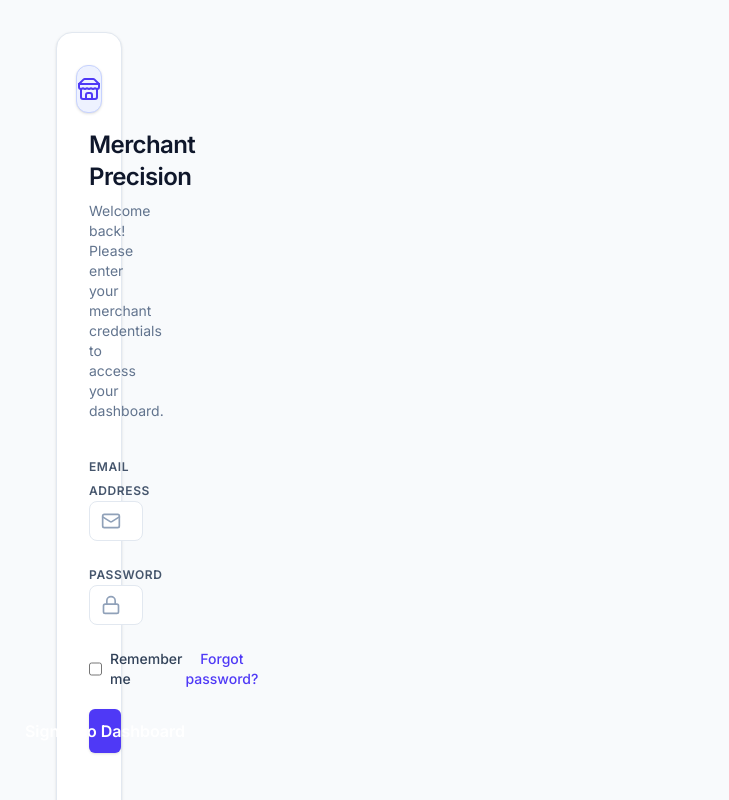
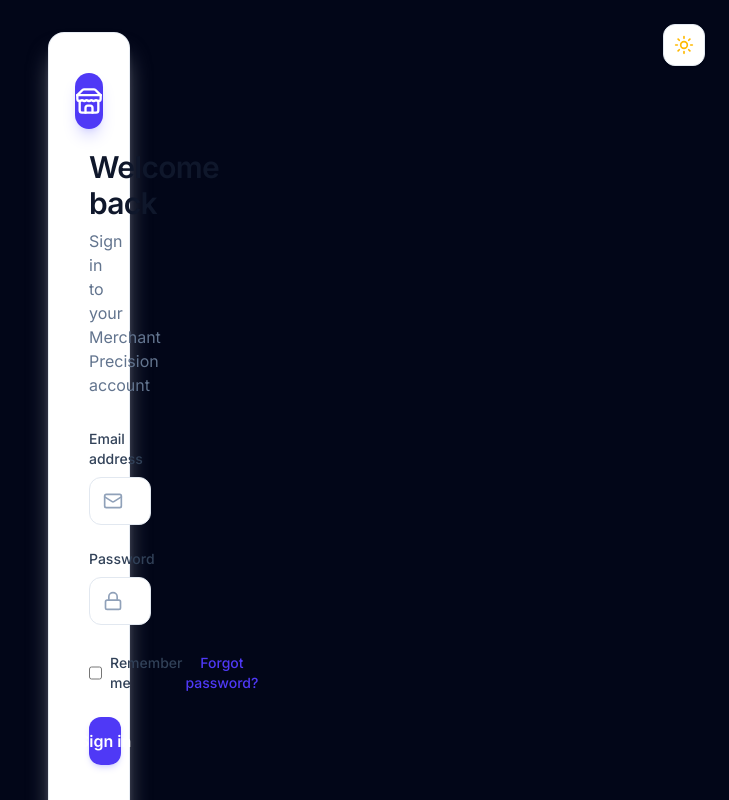
Before and after one commit to nabil404/tiny-threads, a React (Vite) app in the folder apps/admin-web/: page / in a window 1280 px wide. Shown: the top 800 px of the page, without its empty margins (551-1280 px from the left). Built offline with nearby package versions, Linux system fonts and the light colour scheme.

Commit message:
fix(admin-web): apply root theme state to login page and expand form layout spacing

```diff
--- a/apps/admin-web/src/App.tsx
+++ b/apps/admin-web/src/App.tsx
@@ -13,21 +13,28 @@
 } from './components/ui/card';
 import { Badge } from './components/ui/badge';
 import { ErrorCode } from '@tiny-threads/shared';
-import { ShieldAlert, Store, Moon, Sun, Layers, LogOut, User as UserIcon } from 'lucide-react';
+import {
+  ShieldAlert,
+  Store,
+  Moon,
+  Sun,
+  Layers,
+  LogOut,
+  User as UserIcon,
+} from 'lucide-react';
 
 export default function App() {
   const dispatch = useAppDispatch();
   const { tenantId, tenantName, theme } = useAppSelector(selectApp);
   const { isAuthenticated, user } = useAppSelector(selectAuth);
 
-  if (!isAuthenticated) {
-    return <LoginPage />;
-  }
-
   return (
     <div
       className={`min-h-screen ${theme === 'dark' ? 'dark bg-slate-950 text-slate-50' : 'bg-slate-50 text-slate-900'} transition-colors duration-200`}
     >
+      {!isAuthenticated ? (
+        <LoginPage />
+      ) : (
         <div className="container mx-auto max-w-4xl p-8">
           <header className="flex items-center justify-between pb-8 border-b border-slate-200 dark:border-slate-800">
             <div className="flex items-center gap-3">
@@ -79,7 +86,8 @@
                   <span>Authenticated Merchant Session</span>
                 </CardTitle>
                 <CardDescription>
-                React 19 + Redux Toolkit + Tailwind CSS v4 + Stitch Login Flow Verified
+                  React 19 + Redux Toolkit + Tailwind CSS v4 + Stitch Login Flow
+                  Verified
                 </CardDescription>
               </CardHeader>
               <CardContent className="space-y-4">
@@ -88,8 +96,12 @@
                     <span className="text-xs font-semibold uppercase text-slate-500 flex items-center gap-1.5 mb-1">
                       <UserIcon className="h-3.5 w-3.5" /> Logged In User
                     </span>
-                  <p className="text-base font-medium">{user?.name} ({user?.email})</p>
-                  <p className="text-xs text-slate-500 mt-0.5">Role: {user?.role}</p>
+                    <p className="text-base font-medium">
+                      {user?.name} ({user?.email})
+                    </p>
+                    <p className="text-xs text-slate-500 mt-0.5">
+                      Role: {user?.role}
+                    </p>
                   </div>
                   <div className="p-4 rounded-lg bg-slate-100 dark:bg-slate-900 border border-slate-200 dark:border-slate-800">
                     <span className="text-xs font-semibold uppercase text-slate-500">
@@ -103,9 +115,7 @@
                 </div>
               </CardContent>
               <CardFooter className="gap-3">
-              <Button onClick={() => dispatch(logout())}>
-                Sign Out
-              </Button>
+                <Button onClick={() => dispatch(logout())}>Sign Out</Button>
                 <Button
                   variant="secondary"
                   onClick={() => dispatch(toggleTheme())}
@@ -116,6 +126,7 @@
             </Card>
           </main>
         </div>
+      )}
     </div>
   );
 }
--- a/apps/admin-web/src/components/auth/AuthCard.tsx
+++ b/apps/admin-web/src/components/auth/AuthCard.tsx
@@ -1,15 +1,38 @@
-import * as React from 'react';
+import { Sun, Moon } from 'lucide-react';
 
 export interface AuthCardProps {
   children: React.ReactNode;
   className?: string;
+  theme?: 'light' | 'dark';
+  onToggleTheme?: () => void;
 }
 
-export function AuthCard({ children, className = '' }: AuthCardProps) {
+export function AuthCard({
+  children,
+  className = '',
+  theme,
+  onToggleTheme,
+}: AuthCardProps) {
   return (
-    <div className="min-h-screen flex items-center justify-center bg-slate-50 dark:bg-slate-950 p-4 md:p-8 font-sans">
+    <div className="min-h-screen flex flex-col items-center justify-center p-4 md:p-8 font-sans relative">
+      {onToggleTheme && (
+        <div className="absolute top-6 right-6">
+          <button
+            type="button"
+            onClick={onToggleTheme}
+            className="p-2.5 rounded-xl border border-slate-200 dark:border-slate-800 bg-white dark:bg-slate-900 text-slate-600 dark:text-slate-300 hover:bg-slate-100 dark:hover:bg-slate-800 transition-colors shadow-sm"
+            aria-label="Toggle theme"
+          >
+            {theme === 'dark' ? (
+              <Sun className="h-5 w-5 text-amber-400" />
+            ) : (
+              <Moon className="h-5 w-5 text-slate-700" />
+            )}
+          </button>
+        </div>
+      )}
       <div
-        className={`w-full max-w-md bg-white dark:bg-slate-900 border border-slate-200 dark:border-slate-800 rounded-2xl p-6 md:p-8 shadow-sm ${className}`}
+        className={`w-full max-w-md bg-white dark:bg-slate-900 border border-slate-200/80 dark:border-slate-800/80 rounded-2xl p-8 md:p-10 shadow-xl shadow-slate-200/50 dark:shadow-none ${className}`}
       >
         {children}
       </div>
--- a/apps/admin-web/src/components/auth/AuthHeader.tsx
+++ b/apps/admin-web/src/components/auth/AuthHeader.tsx
@@ -6,20 +6,20 @@
 }
 
 export function AuthHeader({
-  title = 'Merchant Precision',
-  subtitle = 'Welcome back! Please enter your merchant credentials to access your dashboard.',
+  title = 'Welcome back',
+  subtitle = 'Sign in to your Merchant Precision account',
 }: AuthHeaderProps) {
   return (
     <div className="text-center mb-8">
-      <div className="flex justify-center mb-4">
-        <div className="h-12 w-12 rounded-xl bg-indigo-50 dark:bg-indigo-950/60 border border-indigo-200 dark:border-indigo-800 flex items-center justify-center text-indigo-600 dark:text-indigo-400 shadow-sm">
-          <Store className="h-6 w-6" />
+      <div className="flex justify-center mb-5">
+        <div className="h-14 w-14 rounded-2xl bg-indigo-600 text-white flex items-center justify-center shadow-lg shadow-indigo-500/25">
+          <Store className="h-7 w-7" />
         </div>
       </div>
-      <h1 className="text-2xl font-bold tracking-tight text-slate-900 dark:text-slate-100 font-sans">
+      <h1 className="text-2xl md:text-3xl font-bold tracking-tight text-slate-900 dark:text-slate-100 font-sans">
         {title}
       </h1>
-      <p className="text-sm text-slate-500 dark:text-slate-400 mt-2 max-w-xs mx-auto">
+      <p className="text-sm md:text-base text-slate-500 dark:text-slate-400 mt-2">
         {subtitle}
       </p>
     </div>
--- a/apps/admin-web/src/components/auth/LoginForm.tsx
+++ b/apps/admin-web/src/components/auth/LoginForm.tsx
@@ -6,7 +6,11 @@
 import { Button } from '../ui/button';
 
 export interface LoginFormProps {
-  onSubmit: (values: { email: string; password: string; rememberMe: boolean }) => void;
+  onSubmit: (values: {
+    email: string;
+    password: string;
+    rememberMe: boolean;
+  }) => void;
   isLoading?: boolean;
   error?: string | null;
   initialEmail?: string;
@@ -23,7 +27,9 @@
   const [email, setEmail] = React.useState(initialEmail);
   const [password, setPassword] = React.useState('');
   const [rememberMe, setRememberMe] = React.useState(false);
-  const [validationError, setValidationError] = React.useState<string | null>(null);
+  const [validationError, setValidationError] = React.useState<string | null>(
+    null,
+  );
 
   React.useEffect(() => {
     if (initialEmail) setEmail(initialEmail);
@@ -46,25 +52,25 @@
   const displayedError = validationError || error;
 
   return (
-    <form onSubmit={handleSubmit} className="space-y-5">
+    <form onSubmit={handleSubmit} className="space-y-6">
       {displayedError && (
-        <div className="p-3.5 rounded-lg bg-red-50 dark:bg-red-950/50 border border-red-200 dark:border-red-800 text-red-700 dark:text-red-300 text-sm flex items-start gap-2.5">
+        <div className="p-4 rounded-xl bg-red-50 dark:bg-red-950/50 border border-red-200 dark:border-red-800 text-red-700 dark:text-red-300 text-sm flex items-start gap-3">
           <AlertCircle className="h-5 w-5 shrink-0 mt-0.5" />
           <span>{displayedError}</span>
         </div>
       )}
 
       <div className="space-y-2">
-        <Label htmlFor="email">Email Address</Label>
+        <Label htmlFor="email">Email address</Label>
         <div className="relative">
-          <Mail className="absolute left-3 top-2.5 h-5 w-5 text-slate-400" />
+          <Mail className="absolute left-3.5 top-1/2 -translate-y-1/2 h-5 w-5 text-slate-400 dark:text-slate-500 pointer-events-none" />
           <Input
             id="email"
             type="email"
-            placeholder="merchant@example.com"
+            placeholder="admin@example.com"
             value={email}
             onChange={(e) => setEmail(e.target.value)}
-            className="pl-10"
+            className="pl-11 h-12 text-base rounded-xl"
             disabled={isLoading}
             required
           />
@@ -74,14 +80,14 @@
       <div className="space-y-2">
         <Label htmlFor="password">Password</Label>
         <div className="relative">
-          <Lock className="absolute left-3 top-2.5 h-5 w-5 text-slate-400" />
+          <Lock className="absolute left-3.5 top-1/2 -translate-y-1/2 h-5 w-5 text-slate-400 dark:text-slate-500 pointer-events-none" />
           <Input
             id="password"
             type="password"
             placeholder="••••••••"
             value={password}
             onChange={(e) => setPassword(e.target.value)}
-            className="pl-10"
+            className="pl-11 h-12 text-base rounded-xl"
             disabled={isLoading}
             required
           />
@@ -99,7 +105,7 @@
         <button
           type="button"
           onClick={onForgotPassword}
-          className="text-sm font-medium text-indigo-600 dark:text-indigo-400 hover:underline focus:outline-none"
+          className="text-sm font-medium text-indigo-600 dark:text-indigo-400 hover:text-indigo-700 dark:hover:text-indigo-300 hover:underline focus:outline-none transition-colors"
         >
           Forgot password?
         </button>
@@ -108,7 +114,7 @@
       <Button
         type="submit"
         disabled={isLoading}
-        className="w-full h-11 text-base font-semibold bg-indigo-600 hover:bg-indigo-700 text-white transition-colors"
+        className="w-full h-12 rounded-xl text-base font-semibold bg-indigo-600 hover:bg-indigo-700 text-white shadow-md shadow-indigo-500/20 transition-all"
       >
         {isLoading ? (
           <span className="flex items-center justify-center gap-2">
@@ -116,7 +122,7 @@
             <span>Signing in...</span>
           </span>
         ) : (
-          'Sign in to Dashboard'
+          'Sign in'
         )}
       </Button>
     </form>
--- a/apps/admin-web/src/components/ui/checkbox.tsx
+++ b/apps/admin-web/src/components/ui/checkbox.tsx
@@ -1,7 +1,6 @@
 import * as React from 'react';
 
-export interface CheckboxProps
-  extends React.InputHTMLAttributes<HTMLInputElement> {
+export interface CheckboxProps extends React.InputHTMLAttributes<HTMLInputElement> {
   label?: string;
 }
 
@@ -26,6 +25,6 @@
         )}
       </div>
     );
-  }
+  },
 );
 Checkbox.displayName = 'Checkbox';
--- a/apps/admin-web/src/components/ui/input.tsx
+++ b/apps/admin-web/src/components/ui/input.tsx
@@ -1,7 +1,6 @@
 import * as React from 'react';
 
-export interface InputProps
-  extends React.InputHTMLAttributes<HTMLInputElement> {
+export interface InputProps extends React.InputHTMLAttributes<HTMLInputElement> {
   error?: boolean;
 }
 
@@ -10,7 +9,7 @@
     return (
       <input
         type={type}
-        className={`flex h-10 w-full rounded-lg border bg-white dark:bg-slate-900 px-3 py-2 text-sm text-slate-900 dark:text-slate-100 placeholder:text-slate-400 dark:placeholder:text-slate-500 focus:outline-none focus:ring-2 focus:ring-indigo-500 disabled:cursor-not-allowed disabled:opacity-50 transition-colors ${
+        className={`flex h-11 w-full rounded-xl border bg-white dark:bg-slate-900 px-4 py-2.5 text-sm md:text-base text-slate-900 dark:text-slate-100 placeholder:text-slate-400 dark:placeholder:text-slate-500 focus:outline-none focus:ring-2 focus:ring-indigo-500/20 focus:border-indigo-600 disabled:cursor-not-allowed disabled:opacity-50 transition-all ${
           error
             ? 'border-red-500 focus:ring-red-500'
             : 'border-slate-200 dark:border-slate-800'
@@ -19,6 +18,6 @@
         {...props}
       />
     );
-  }
+  },
 );
 Input.displayName = 'Input';
--- a/apps/admin-web/src/components/ui/label.tsx
+++ b/apps/admin-web/src/components/ui/label.tsx
@@ -1,19 +1,18 @@
 import * as React from 'react';
 
-export interface LabelProps
-  extends React.LabelHTMLAttributes<HTMLLabelElement> {}
+export interface LabelProps extends React.LabelHTMLAttributes<HTMLLabelElement> {}
 
 export const Label = React.forwardRef<HTMLLabelElement, LabelProps>(
   ({ className = '', children, ...props }, ref) => {
     return (
       <label
         ref={ref}
-        className={`text-xs font-semibold uppercase tracking-wider text-slate-600 dark:text-slate-400 select-none ${className}`}
+        className={`block text-sm font-medium text-slate-700 dark:text-slate-200 select-none ${className}`}
         {...props}
       >
         {children}
       </label>
     );
-  }
+  },
 );
 Label.displayName = 'Label';
--- a/apps/admin-web/src/pages/LoginPage.tsx
+++ b/apps/admin-web/src/pages/LoginPage.tsx
@@ -1,12 +1,12 @@
 import * as React from 'react';
 import { useAppDispatch, useAppSelector } from '../store/hooks';
+import { selectApp, toggleTheme, setTenant } from '../store/slices/appSlice';
 import {
   selectAuth,
   loginStart,
   loginSuccess,
   loginFailure,
 } from '../store/slices/authSlice';
-import { setTenant } from '../store/slices/appSlice';
 import { AuthCard } from '../components/auth/AuthCard';
 import { AuthHeader } from '../components/auth/AuthHeader';
 import { LoginForm } from '../components/auth/LoginForm';
@@ -14,6 +14,7 @@
 
 export function LoginPage() {
   const dispatch = useAppDispatch();
+  const { theme } = useAppSelector(selectApp);
   const { status, error } = useAppSelector(selectAuth);
   const [initialEmail, setInitialEmail] = React.useState('');
 
@@ -28,7 +29,9 @@
       await new Promise((resolve) => setTimeout(resolve, 800));
 
       if (values.password === 'wrong') {
-        dispatch(loginFailure('Invalid merchant credentials. Please try again.'));
+        dispatch(
+          loginFailure('Invalid merchant credentials. Please try again.'),
+        );
         return;
       }
 
@@ -46,7 +49,7 @@
           user,
           tenantId,
           token: 'mock_jwt_token_xyz',
-        })
+        }),
       );
       dispatch(setTenant({ id: tenantId, name: tenantName }));
     } catch {
@@ -67,14 +70,16 @@
   };
 
   return (
-    <AuthCard>
+    <AuthCard theme={theme} onToggleTheme={() => dispatch(toggleTheme())}>
       <AuthHeader />
       <LoginForm
         onSubmit={handleLogin}
         isLoading={status === 'loading'}
         error={error}
         initialEmail={initialEmail}
-        onForgotPassword={() => alert('Password reset functionality requested.')}
+        onForgotPassword={() =>
+          alert('Password reset functionality requested.')
+        }
       />
       <DemoLoginHelper onSelectDemoUser={handleSelectDemoUser} />
     </AuthCard>
--- a/apps/admin-web/src/store/slices/authSlice.ts
+++ b/apps/admin-web/src/store/slices/authSlice.ts
@@ -40,7 +40,7 @@
         user: AuthUser;
         tenantId: string;
         token: string;
-      }>
+      }>,
     ) => {
       state.status = 'succeeded';
       state.user = action.payload.user;
```
Lines whose indentation alone changed are shown as unchanged.
